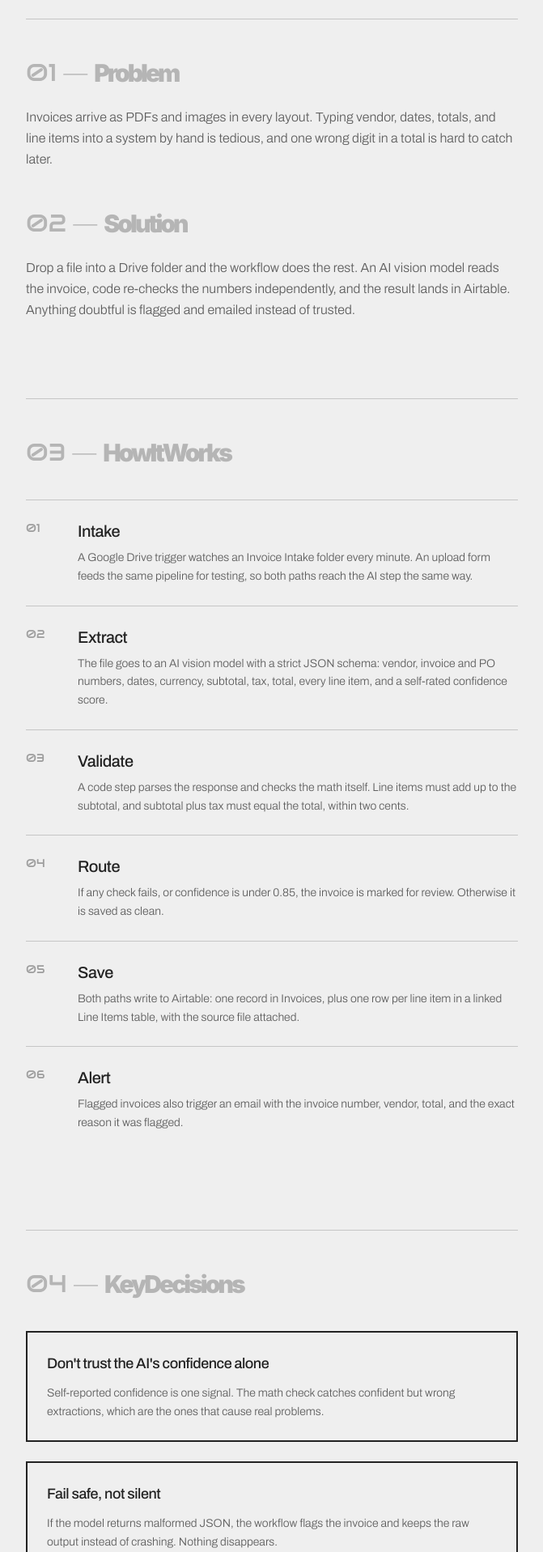
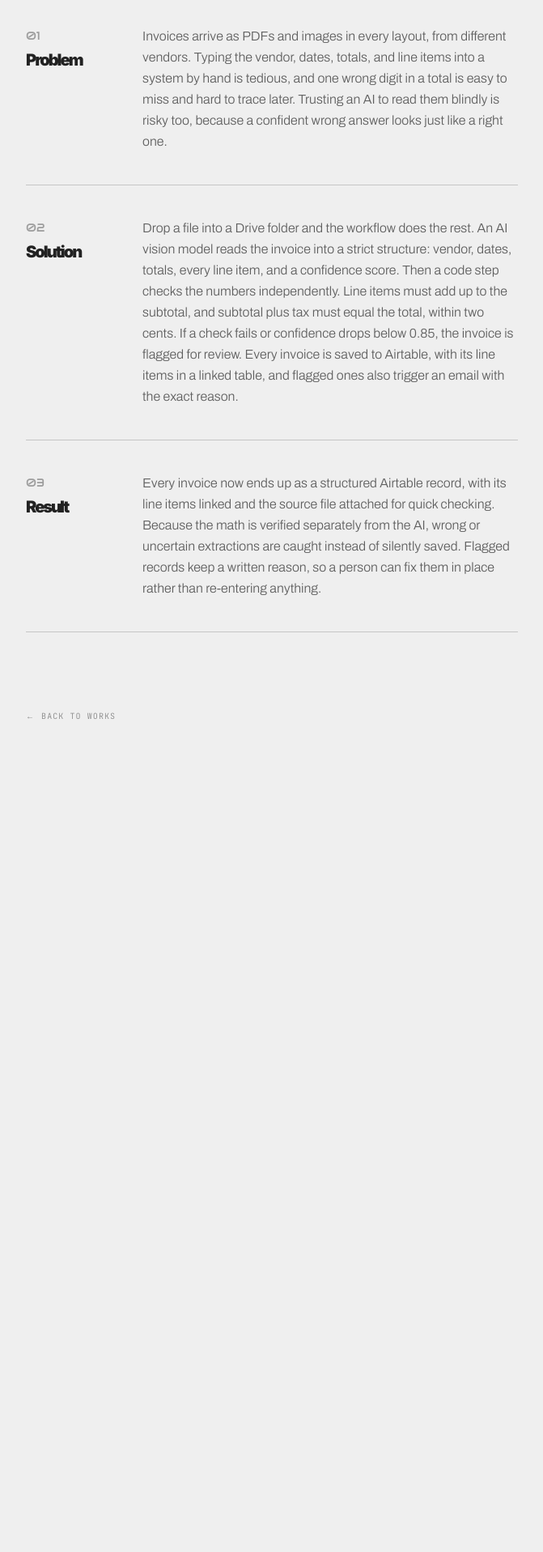
Before and after one commit to mors-codes/portfolio-2026, a Next.js app: page /works/invoice-processing in a window 1280 px wide. Shown: the part 880-2797 px from the top of the page at 81% size, without its empty margins (304-975 px from the left). After the commit the page ends 1871 px from the top, so only its background shows below. Built offline with nearby package versions, Linux system fonts and the light colour scheme; a web font is replaced by a local one.

Commit message:
Case study: remove how it works and key decisions, expand copy, redesign layout

```diff
--- a/src/app/works/[slug]/page.tsx
+++ b/src/app/works/[slug]/page.tsx
@@ -141,74 +141,27 @@ export default async function CaseStudyPage({ params }: Props) {
         </div>
       )}
 
-      <section className="mt-24 grid gap-12 border-t border-ink/20 pt-12">
-        <div>
-          <SectionLabel n="01">Problem</SectionLabel>
-          <p className="mt-6 font-sans text-sm font-light leading-relaxed text-ink/70 md:text-base">
-            {study.problem}
-          </p>
-        </div>
-        <div>
-          <SectionLabel n="02">Solution</SectionLabel>
-          <p className="mt-6 font-sans text-sm font-light leading-relaxed text-ink/70 md:text-base">
-            {study.solution}
-          </p>
-        </div>
-      </section>
-
-      <section className="mt-24 border-t border-ink/20 pt-12">
-        <SectionLabel n="03">HowItWorks</SectionLabel>
-        <ol className="mt-10">
-          {study.flow.map((step, i) => (
-            <li
-              key={step.title}
-              className="grid grid-cols-[3rem_1fr] gap-x-4 gap-y-2 border-t border-ink/20 py-6"
-            >
-              <span className="font-mono-label text-sm text-ink/40 tabular-nums">
-                {String(i + 1).padStart(2, "0")}
-              </span>
-              <h3 className="font-sans text-xl font-medium tracking-tight">
-                {step.title}
-              </h3>
-              <p className="col-start-2 font-sans text-sm font-light leading-relaxed text-ink/70">
-                {step.body}
-              </p>
-            </li>
-          ))}
-        </ol>
-      </section>
-
-      <section className="mt-24 border-t border-ink/20 pt-12">
-        <SectionLabel n="04">KeyDecisions</SectionLabel>
-        <div className="mt-10 grid gap-6">
-          {study.decisions.map((d) => (
-            <div key={d.title} className="border-2 border-ink p-6">
-              <h3 className="font-sans text-lg font-medium tracking-tight">
-                {d.title}
-              </h3>
-              <p className="mt-3 font-sans text-sm font-light leading-relaxed text-ink/70">
-                {d.body}
-              </p>
+      <section className="mt-16">
+        {[
+          { n: "01", label: "Problem", text: study.problem },
+          { n: "02", label: "Solution", text: study.solution },
+          { n: "03", label: "Result", text: study.outcome },
+        ].map(({ n, label, text }) => (
+          <div
+            key={n}
+            className="grid gap-4 border-t border-ink/20 py-10 last:border-b md:grid-cols-[7rem_1fr] md:gap-8"
+          >
+            <div className="flex items-baseline gap-3 md:block">
+              <span className="font-mono-label text-sm text-ink/40">{n}</span>
+              <h2 className="font-display text-xl font-black -tracking-widest md:mt-1">
+                {label}
+              </h2>
             </div>
-          ))}
-        </div>
-      </section>
-
-      <section className="mt-24 border-t border-ink/20 pt-12">
-        <SectionLabel n="05">Outcome</SectionLabel>
-        <ul className="mt-8 max-w-2xl space-y-3">
-          {study.outcome.map((item) => (
-            <li
-              key={item}
-              className="flex gap-3 font-sans text-sm font-light leading-relaxed text-ink/70 md:text-base"
-            >
-              <span aria-hidden="true" className="text-ink/30">
-                —
-              </span>
-              {item}
-            </li>
-          ))}
-        </ul>
+            <p className="font-sans text-sm font-light leading-relaxed text-ink/70 md:text-base">
+              {text}
+            </p>
+          </div>
+        ))}
       </section>
 
       <Link
--- a/src/data/caseStudies.ts
+++ b/src/data/caseStudies.ts
@@ -1,8 +1,3 @@
-export interface CaseStudyPoint {
-  title: string;
-  body: string;
-}
-
 export type DiagramNodeKind = "trigger" | "ai" | "logic" | "action";
 
 export interface DiagramNode {
@@ -34,10 +29,8 @@ export interface CaseStudy {
   stack: string[];
   problem: string;
   solution: string;
-  flow: CaseStudyPoint[];
   diagram?: CaseStudyDiagram;
-  decisions: CaseStudyPoint[];
-  outcome: string[];
+  outcome: string;
 }
 
 export const CASE_STUDIES: CaseStudy[] = [
@@ -49,35 +42,9 @@ export const CASE_STUDIES: CaseStudy[] = [
       "An n8n workflow that turns invoice files into checked, structured records in Airtable.",
     stack: ["n8n", "AI", "Airtable", "Google Drive", "Gmail"],
     problem:
-      "Invoices arrive as PDFs and images in every layout. Typing vendor, dates, totals, and line items into a system by hand is tedious, and one wrong digit in a total is hard to catch later.",
+      "Invoices arrive as PDFs and images in every layout, from different vendors. Typing the vendor, dates, totals, and line items into a system by hand is tedious, and one wrong digit in a total is easy to miss and hard to trace later. Trusting an AI to read them blindly is risky too, because a confident wrong answer looks just like a right one.",
     solution:
-      "Drop a file into a Drive folder and the workflow does the rest. An AI vision model reads the invoice, code re-checks the numbers independently, and the result lands in Airtable. Anything doubtful is flagged and emailed instead of trusted.",
-    flow: [
-      {
-        title: "Intake",
-        body: "A Google Drive trigger watches an Invoice Intake folder every minute. An upload form feeds the same pipeline for testing, so both paths reach the AI step the same way.",
-      },
-      {
-        title: "Extract",
-        body: "The file goes to an AI vision model with a strict JSON schema: vendor, invoice and PO numbers, dates, currency, subtotal, tax, total, every line item, and a self-rated confidence score.",
-      },
-      {
-        title: "Validate",
-        body: "A code step parses the response and checks the math itself. Line items must add up to the subtotal, and subtotal plus tax must equal the total, within two cents.",
-      },
-      {
-        title: "Route",
-        body: "If any check fails, or confidence is under 0.85, the invoice is marked for review. Otherwise it is saved as clean.",
-      },
-      {
-        title: "Save",
-        body: "Both paths write to Airtable: one record in Invoices, plus one row per line item in a linked Line Items table, with the source file attached.",
-      },
-      {
-        title: "Alert",
-        body: "Flagged invoices also trigger an email with the invoice number, vendor, total, and the exact reason it was flagged.",
-      },
-    ],
+      "Drop a file into a Drive folder and the workflow does the rest. An AI vision model reads the invoice into a strict structure: vendor, dates, totals, every line item, and a confidence score. Then a code step checks the numbers independently. Line items must add up to the subtotal, and subtotal plus tax must equal the total, within two cents. If a check fails or confidence drops below 0.85, the invoice is flagged for review. Every invoice is saved to Airtable, with its line items in a linked table, and flagged ones also trigger an email with the exact reason.",
     diagram: {
       nodes: [
         { id: "upload", label: "Invoice uploaded", sub: "Google Drive folder", kind: "trigger", x: 0, y: 100 },
@@ -95,25 +62,8 @@ export const CASE_STUDIES: CaseStudy[] = [
         { from: "review", to: "flagged", label: "flagged" },
       ],
     },
-    decisions: [
-      {
-        title: "Don't trust the AI's confidence alone",
-        body: "Self-reported confidence is one signal. The math check catches confident but wrong extractions, which are the ones that cause real problems.",
-      },
-      {
-        title: "Fail safe, not silent",
-        body: "If the model returns malformed JSON, the workflow flags the invoice and keeps the raw output instead of crashing. Nothing disappears.",
-      },
-      {
-        title: "Save flagged invoices too",
-        body: "Doubtful records still go into Airtable, marked Needs Review with a written reason. A person fixes them in place instead of re-entering them.",
-      },
-    ],
-    outcome: [
-      "Every invoice ends up as a structured record, with its line items linked.",
-      "Bad or uncertain extractions are caught and explained, not silently saved.",
-      "Each record keeps a link to its source file for quick checking.",
-    ],
+    outcome:
+      "Every invoice now ends up as a structured Airtable record, with its line items linked and the source file attached for quick checking. Because the math is verified separately from the AI, wrong or uncertain extractions are caught instead of silently saved. Flagged records keep a written reason, so a person can fix them in place rather than re-entering anything.",
   },
   {
     slug: "lead-scoring",
@@ -123,35 +73,9 @@ export const CASE_STUDIES: CaseStudy[] = [
       "An n8n workflow that scores real estate leads with AI, syncs them to HubSpot, and sends a tailored follow-up the moment a form is submitted.",
     stack: ["n8n", "AI", "HubSpot", "Gmail"],
     problem:
-      "Real estate inquiries arrive all day, and they are not equal. Some people want to move this month, others are just browsing. Without a quick sort, hot leads wait in the same pile as cold ones, and every reply gets written by hand.",
+      "Real estate inquiries arrive all day, and they are not equal. Some people want to move this month, others are just browsing. Without a quick sort, hot leads wait in the same pile as cold ones, and every reply gets written by hand. The leads most ready to act are the ones that can least afford to wait for a response.",
     solution:
-      "A form submission starts the workflow. An AI step reads the inquiry against a written rubric, labels it hot, warm, or cold, explains why, and drafts a reply that mentions what the lead actually said. Every lead lands in HubSpot as a contact with a deal, and hot leads also send an instant alert to the owner.",
-    flow: [
-      {
-        title: "Capture",
-        body: "A web form collects name, email, phone, whether they want to buy or sell, free-text details, budget or property value, and timeline.",
-      },
-      {
-        title: "Score",
-        body: "The AI step applies a written rubric and returns JSON: a tier (hot, warm, or cold), a one or two sentence reason, structured fields like location and financing, and a drafted follow-up email.",
-      },
-      {
-        title: "Prepare",
-        body: "A code step parses the JSON, merges in the contact details from the form, and formats the email as HTML with a booking button.",
-      },
-      {
-        title: "Route",
-        body: "A switch sends each lead down a hot, warm, or cold path. All three end up in HubSpot. Hot leads also trigger an instant email to the owner with contact details and the AI's reasoning.",
-      },
-      {
-        title: "Sync",
-        body: "Each lead becomes a HubSpot contact and a linked deal. Hot leads start at Qualified to Buy, the rest at Appointment Scheduled. The AI's reasoning is saved on the contact and the deal.",
-      },
-      {
-        title: "Follow up",
-        body: "The lead gets the AI-drafted email, written around what they submitted, with a link to book a call.",
-      },
-    ],
+      "A short web form collects name, contact details, whether the lead wants to buy or sell, free-text details, budget or property value, and timeline. An AI step reads the inquiry against a written rubric covering timeline, budget, financing, and how specific the request is. It returns a tier (hot, warm, or cold), a one or two sentence reason, structured details like location and financing, and a drafted reply. Every lead is saved to HubSpot as a contact with a deal. Hot leads start further down the pipeline and also trigger an instant alert to the owner. Each lead then gets the AI-drafted email, written around what they submitted, with a link to book a call.",
     diagram: {
       nodes: [
         { id: "form", label: "Lead form", sub: "Buy or sell inquiry", kind: "trigger", x: 0, y: 100 },
@@ -169,25 +93,8 @@ export const CASE_STUDIES: CaseStudy[] = [
         { from: "hubspot", to: "followup" },
       ],
     },
-    decisions: [
-      {
-        title: "Score against a written rubric",
-        body: "The prompt spells out what hot, warm, and cold mean: timeline, budget, financing, and how specific the request is. The model has to cite what the lead said, so every score can be checked.",
-      },
-      {
-        title: "Keep the reasoning with the lead",
-        body: "The AI's explanation is saved on the HubSpot contact and deal and quoted in the hot-lead alert. A person can see why a lead was scored that way and overrule it.",
-      },
-      {
-        title: "Only hot leads interrupt",
-        body: "Every lead is saved and gets a reply, but only hot ones trigger an alert. Deal stage also follows the tier, so hot leads start further down the pipeline.",
-      },
-    ],
-    outcome: [
-      "Every inquiry gets a tier, a written reason, and a personalized reply without anyone touching it.",
-      "Hot leads reach the owner right away, with contact details and the AI's reasoning.",
-      "Nothing is dropped. Warm and cold leads still become HubSpot contacts and deals.",
-    ],
+    outcome:
+      "Every inquiry now gets a tier, a written reason, and a personalized reply without anyone touching it. Hot leads reach the owner right away with contact details and the AI's reasoning, so the people ready to act are seen first. Nothing is dropped: warm and cold leads still become HubSpot contacts and deals, and the reasoning stays on both so a person can review or overrule any score.",
   },
 ];
 
```
